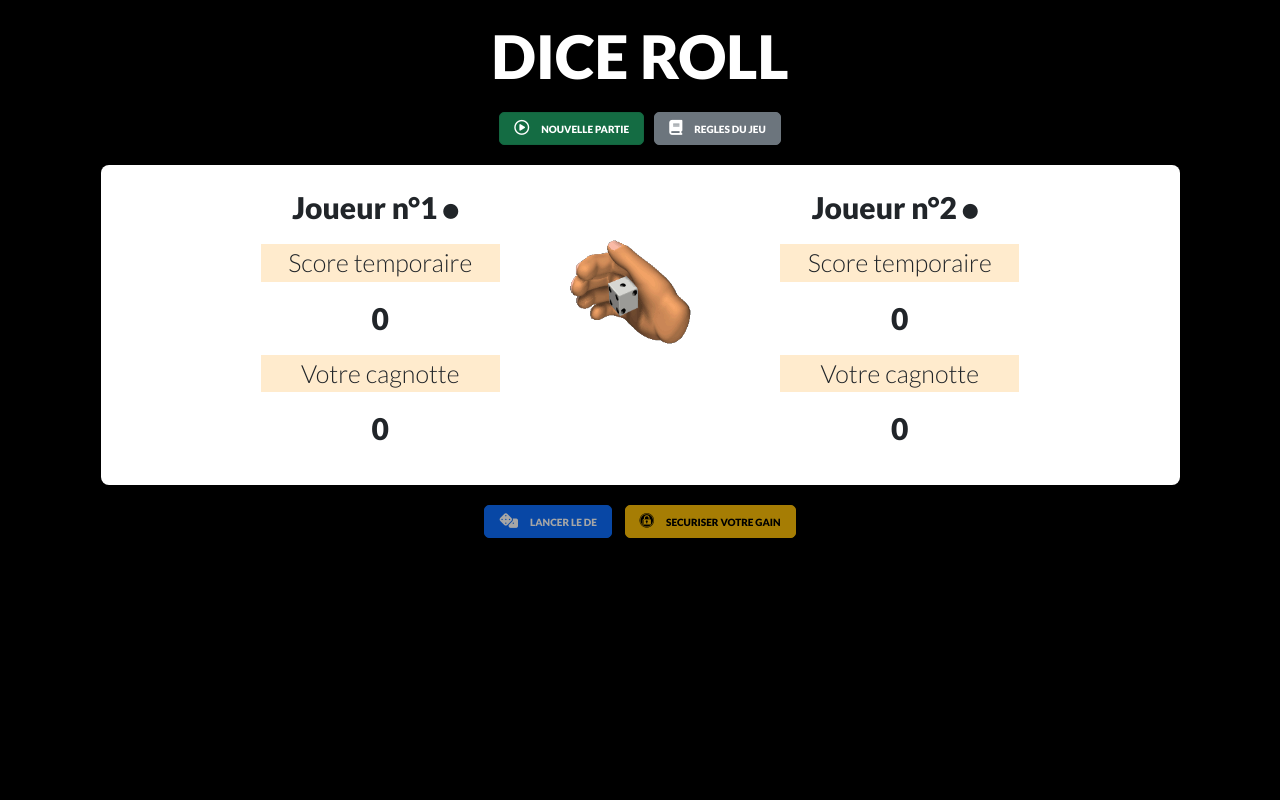
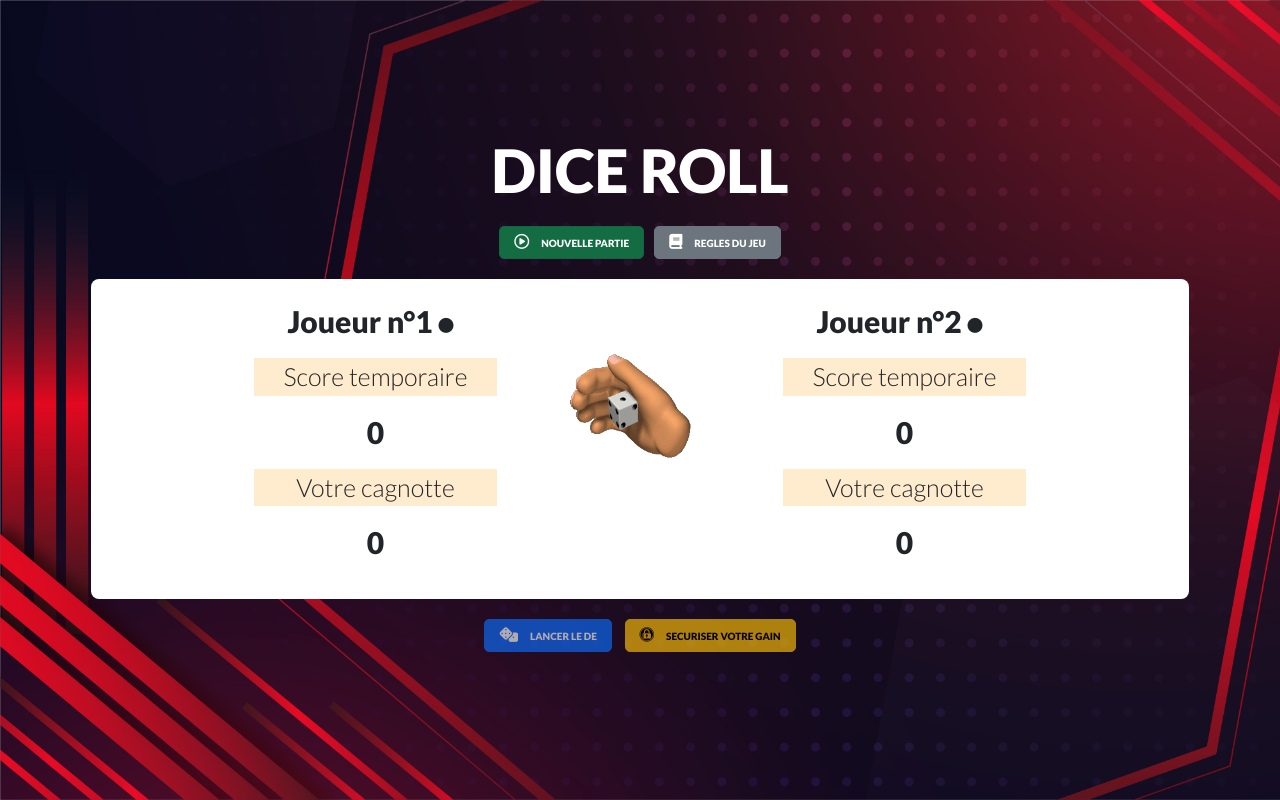
Before and after one commit to louvetsandrine/JeuD-, a PHP site: page / in a window 1280 px wide. Run offline with PHP 8.4, Linux system fonts and the light colour scheme; some libraries are stand-ins or nearby versions.

Commit message:
19/01/2022 first

```diff
--- a/index.html
+++ b/index.html
@@ -15,9 +15,9 @@
     <script src="https://kit.fontawesome.com/bdf85f2fc5.js" crossorigin="anonymous"></script>
   </head>
 
-  <body class="vh-100">
+  <body class="vh-100 d-flex justify-content-center">
 
-    <div class="containerPage container">
+    <div class="container align-self-md-center row justify-content-center">
       <div class=" d-flex text-center justify-content-center align-items-center">
           <p class="h1">DICE ROLL</p>
       </div>
--- a/script.js
+++ b/script.js
@@ -48,13 +48,15 @@ const dice = [
 ]
 
 
-var playerActive, roundScore, gamePlaying, walletOne = 0, walletTwo = 0;
+var playerActive, roundScore, gamePlaying, walletOne, walletTwo;
 
 buttonStart.addEventListener("click", ()=>{
    console.log("buttonStart cliqué");
 
    activePlayer = "One";
    roundScore = 0;
+   walletOne = 0;
+   walletTwo = 0;
    gamePlaying = true;
 
    diceSpace.innerHTML = '<img class="" src="images/rollDice.gif" id="imgRollDice" />';
--- a/style.css
+++ b/style.css
@@ -1,32 +1,33 @@
 *{
     font-family: 'Lato', sans-serif;
     font-size: 14px;
+    /* padding: 0;
+    margin: 0; */
+
 }
 
-/* html, body {
-    height: 100%;
-} */
+
+
 
 body {
-    /* background-image: url(images/cover.jpg); */
-    background-color: black;
+    background-image: url(images/cover.jpg);
+    /* background-color: black; */
     background-size: cover;
-    padding:20px;
-    margin:0;
+    /* padding: 20px; */
+    /* margin: auto; */
     /* background-color:white; */
+    line-height: 1.5;
+    /* height: 100vh; */
+
+
 }
 
-.containerPage {
-  vertical-align: middle;
-
-}
 
 .containerScore {
     /* background-image: linear-gradient(to bottom, rgba(255,128,255,0.5), grey); */
     background-color: white;
     margin: 20px;
     padding: 20px;
-    height: 100%;
     border-radius: 8px;
 
 
```
